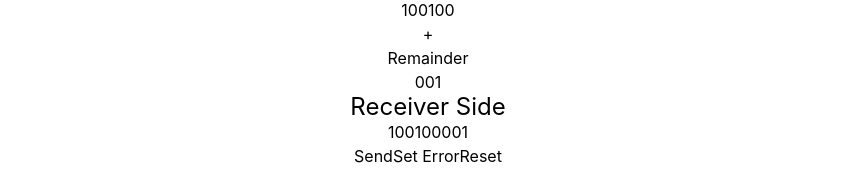
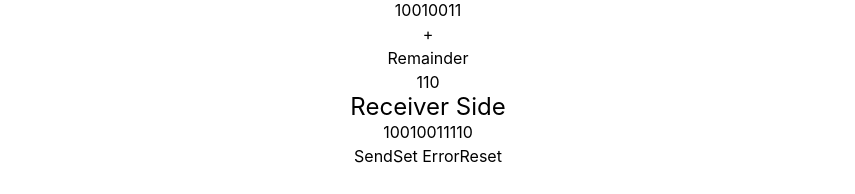
Before and after one commit to MiH0N/wireless-networks, a React (Vite) app: page /crc in a window 1280 px wide. Shown: the part 418-612 px from the top of the page, without its empty margins (212-1067 px from the left). Built offline with nearby package versions, Linux system fonts and the light colour scheme.

Commit message:
Handle animation show data in crc page

```diff
--- a/src/pages/CRCPage.tsx
+++ b/src/pages/CRCPage.tsx
@@ -1,36 +1,52 @@
+import { FC, useEffect, useRef } from 'react';
 import { DataBits } from '@/components/DataBit';
 import { GeneratorKey } from '@/components/GeneratorKey';
-import { CRC } from '@/utils/CRCCodeword';
-import { useDataBit } from '@/utils/hooks/useDataBit';
 import classNames from 'classnames';
-import { FC, useEffect, useState } from 'react';
-
 import { Button } from '@/components/Button';
-
+import { MyLottie } from '@/components/Lottie/MyLottie';
+import serverLottie from '@/constants/lotties/server.json';
+import radarLottie from '@/constants/lotties/Radar.json';
 import { GrPowerReset } from 'react-icons/gr';
 import { GrRss } from 'react-icons/gr';
 import { GrStatusWarning } from 'react-icons/gr';
+
 import { ToastContainer } from 'react-toastify';
 import { useCRC } from '@/utils/hooks/useCRC';
+
+import { ConnectionLoader } from '@/components/ConnectionLoader';
 
 interface ICRCPageProps {}
 
 const crcInitailParam = {
   generator: '01101',
-  dataword: '100100',
+  dataword: '10010011',
 };
 
 export const CRCPage: FC<ICRCPageProps> = props => {
-
   const {
     generatorData,
     datawordData,
     remainderData,
     reciverData,
     showItems,
+    showConnectLoader,
+    showDataReciver,
     handleKeyGenerator,
     sendData,
   } = useCRC(crcInitailParam);
+
+  const reciverDataRef = useRef(null);
+
+  useEffect(() => {
+    if (showItems) {
+      // eslint-disable-next-line @typescript-eslint/ban-ts-comment
+      //@ts-ignore
+      reciverDataRef?.current?.scrollIntoView({
+        behavior: 'smooth',
+        block: 'center',
+      });
+    }
+  }, [showItems]);
 
   return (
     <div className='h-full p-8'>
@@ -49,15 +65,49 @@ export const CRCPage: FC<ICRCPageProps> = props => {
           <div className='mb-4 self-end'> + </div>
           <div className='text-center space-y-5'>
             <p>Remainder</p>
-            <DataBits data={remainderData.data} onChangeBit={remainderData.handleChangeBit} />
+            <DataBits
+              data={remainderData.data}
+              disabled
+              onChangeBit={remainderData.handleChangeBit}
+            />
           </div>
         </div>
         <div
           className={classNames(
+            'flex flex-col justify-center items-center',
+            !showItems && 'opacity-0 h-0'
+          )}>
+          <MyLottie
+            width={130}
+            animationData={radarLottie}
+            show={showItems}
+            className='rotateY-180 min-h-[8rem]'
+          />
+          <ConnectionLoader
+            dir='vertival'
+            count={6}
+            className={classNames(
+              'duration-300 transition-all',
+              showConnectLoader ? '' : 'opacity-0'
+              // !hasError && 'mb-6'
+            )}
+            isStatic={showConnectLoader && showDataReciver}
+            type={'connect'}
+          />
+          <MyLottie
+            width={130}
+            animationData={serverLottie}
+            className={classNames('min-h-[8rem] flex items-center')}
+            show={showItems}
+          />
+        </div>
+        <div
+          ref={reciverDataRef}
+          className={classNames(
             'text-center space-y-5 transition-all duration-700',
-            showItems ? '' : 'opacity-0'
+            showDataReciver && showItems ? '' : 'opacity-0'
           )}>
-          <h4 className='mt-12 mb-8'>Receiver Side</h4>
+          <h4 className='mt-4 mb-8'>Receiver Side</h4>
           <DataBits data={reciverData.data} onChangeBit={reciverData.handleChangeBit} />
         </div>
         <div className='flex-col space-y-2 justify-center absolute top-1/2'>
--- a/src/utils/hooks/useCRC.ts
+++ b/src/utils/hooks/useCRC.ts
@@ -10,6 +10,8 @@ export const useCRC = ({ generator, dataword }: UseCRCProps) => {
   const reciverData = useDataBit('0'.repeat(remainderData.data.length + datawordData.data.length));
 
   const [showItems, showItem] = useState(false);
+  const [showConnectLoader, setShowConnectLoader] = useState(false);
+  const [showDataReciver, setShowDataReciver] = useState(false);
 
   const handleKeyGenerator = (newBit: number, index: number) => {
     if (index !== generatorData.data.length - 1) {
@@ -25,6 +27,13 @@ export const useCRC = ({ generator, dataword }: UseCRCProps) => {
     }
   }, [generatorData.data, datawordData.data]);
 
+  useEffect(() => {
+    if (showItems) {
+      setShowConnectLoader(true);
+      setTimeout(() => setShowDataReciver(true), 3000);
+    }
+  }, [showItems]);
+
   const sendData = () => {
     showItem(true);
   };
@@ -34,8 +43,10 @@ export const useCRC = ({ generator, dataword }: UseCRCProps) => {
     datawordData,
     remainderData,
     reciverData,
-	showItems,
-	handleKeyGenerator,
-	sendData,
+    showItems,
+	showConnectLoader,
+	showDataReciver,
+    handleKeyGenerator,
+    sendData,
   };
 };
```
